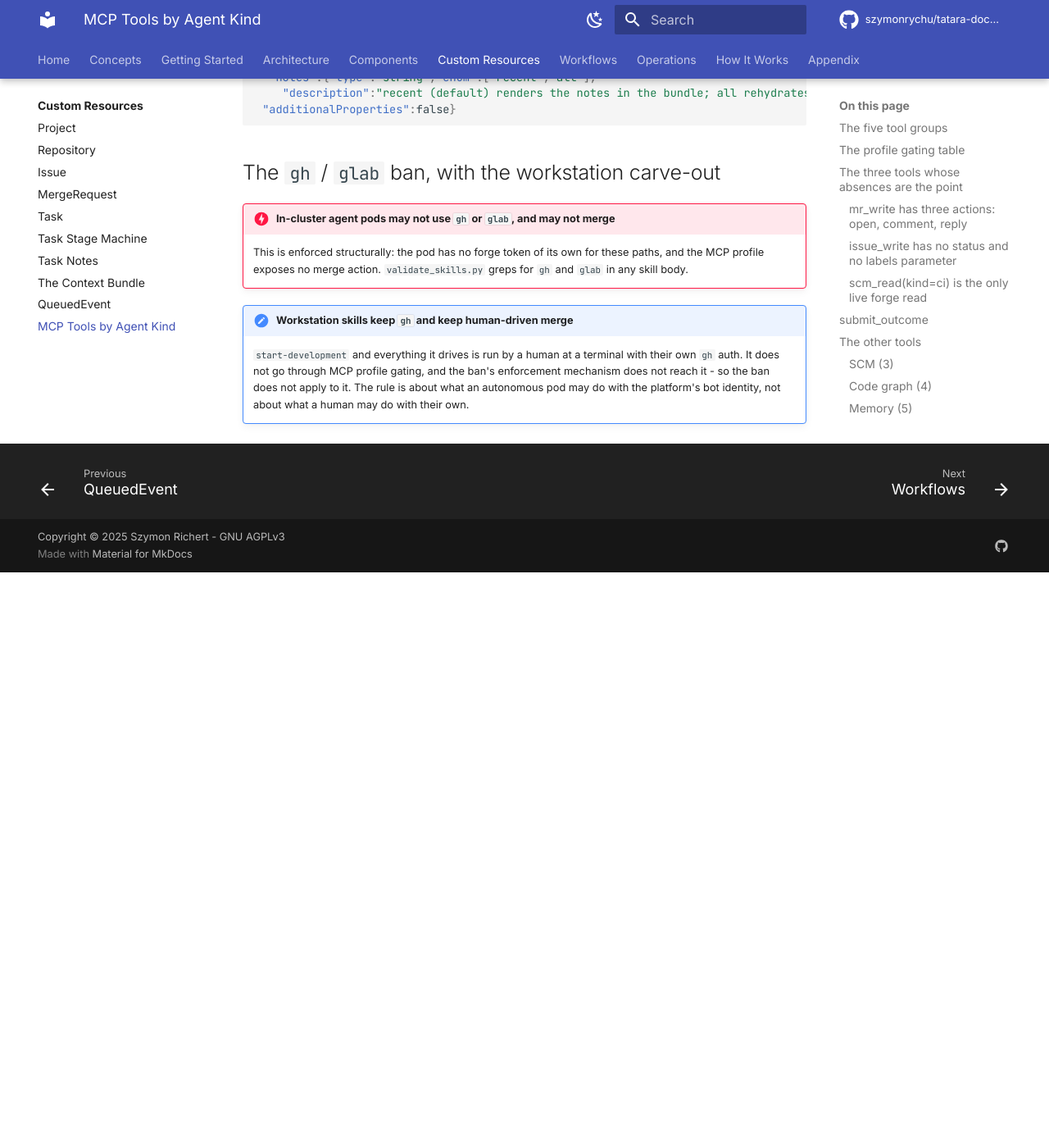
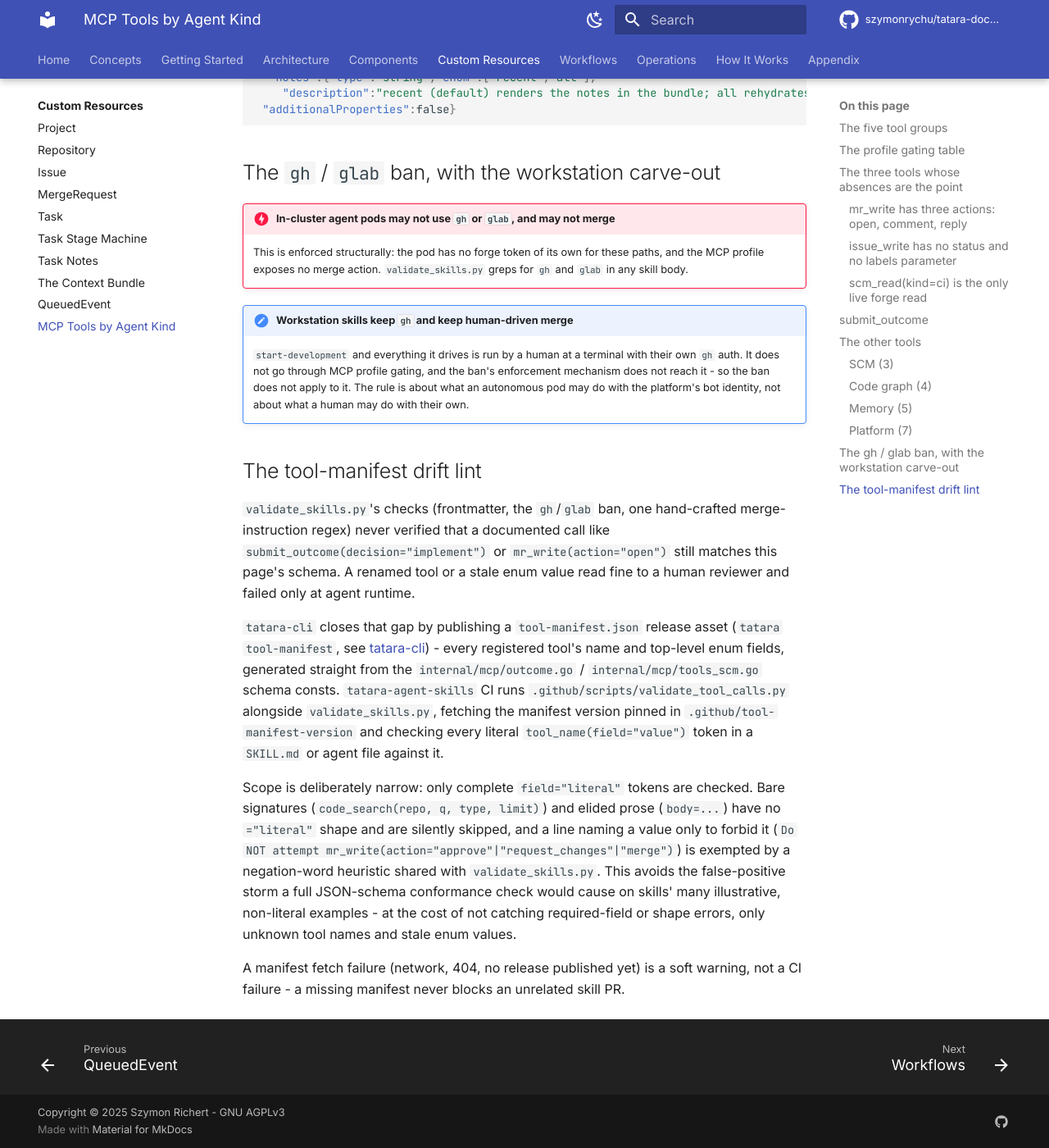
Before and after one commit to szymonrychu/tatara-documentation, an MkDocs documentation site: the page built from docs/reference/mcp-tools.md, in a window 1280 px wide and 1400 px high, scrolled down 6645 px. Shown: the whole window at 82% size. Built offline with MkDocs 1.6.1 and Material for MkDocs 9.7.7, drawn with Linux system fonts in a browser that asks for light colours; comment, search, counter and statistics services are not loaded; the version menu is left out; before the commit the page ends 7343 px from its top, so only the background shows below that.

Commit message:
docs: document the tatara tool-manifest command and skill drift lint (#20)
tatara-cli#89 added `tatara tool-manifest`, publishing a tool-manifest.json
release asset; tatara-agent-skills#29 consumes it in
validate_tool_calls.py to catch skills documenting stale/renamed MCP tool
calls (tatara-agent-skills#28). Neither the CLI command nor the new CI
fitness function were documented.

```diff
--- a/docs/reference/mcp-tools.md
+++ b/docs/reference/mcp-tools.md
@@ -351,3 +351,35 @@
     ban does not apply to it. The rule is about what an autonomous pod may
     do with the platform's bot identity, not about what a human may do with
     their own.
+
+## The tool-manifest drift lint
+
+`validate_skills.py`'s checks (frontmatter, the `gh`/`glab` ban, one
+hand-crafted merge-instruction regex) never verified that a documented call
+like `submit_outcome(decision="implement")` or `mr_write(action="open")`
+still matches this page's schema. A renamed tool or a stale enum value read
+fine to a human reviewer and failed only at agent runtime.
+
+`tatara-cli` closes that gap by publishing a `tool-manifest.json` release
+asset (`tatara tool-manifest`, see [tatara-cli](../components/cli.md#tatara-tool-manifest))
+- every registered tool's name and top-level enum fields, generated straight
+from the `internal/mcp/outcome.go` / `internal/mcp/tools_scm.go` schema
+consts. `tatara-agent-skills` CI runs `.github/scripts/validate_tool_calls.py`
+alongside `validate_skills.py`, fetching the manifest version pinned in
+`.github/tool-manifest-version` and checking every literal
+`tool_name(field="value")` token in a `SKILL.md` or agent file against it.
+
+Scope is deliberately narrow: only complete `field="literal"` tokens are
+checked. Bare signatures (`code_search(repo, q, type, limit)`) and elided
+prose (`body=...`) have no `="literal"` shape and are silently skipped, and a
+line naming a value only to forbid it (`Do NOT attempt
+mr_write(action="approve"|"request_changes"|"merge")`) is exempted by a
+negation-word heuristic shared with `validate_skills.py`. This avoids the
+false-positive storm a full JSON-schema conformance check would cause on
+skills' many illustrative, non-literal examples - at the cost of not
+catching required-field or shape errors, only unknown tool names and stale
+enum values.
+
+A manifest fetch failure (network, 404, no release published yet) is a soft
+warning, not a CI failure - a missing manifest never blocks an unrelated
+skill PR.
```
Also changed, not shown: docs/components/cli.md (+17 -0 lines).
